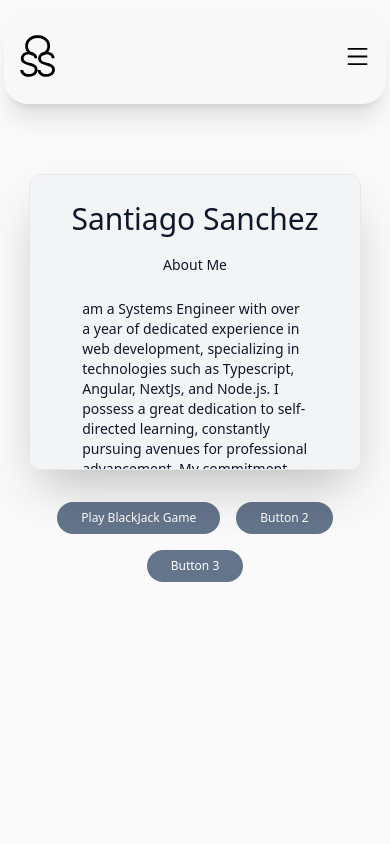
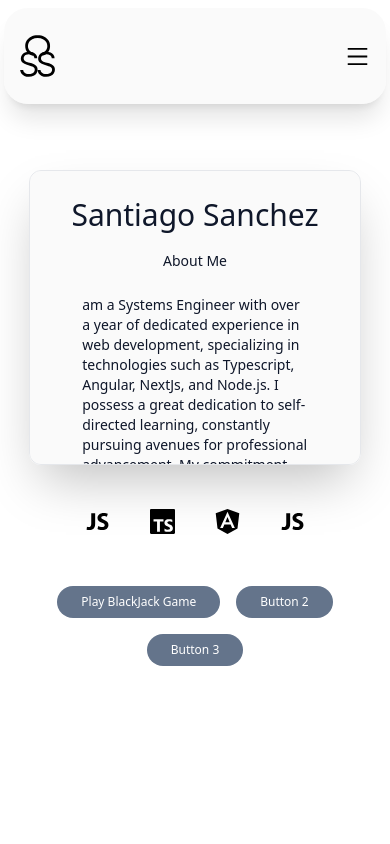
Before and after one commit to santiagoSS99/Portfolio_NextJs, a Next.js app: page / in a window 390 px wide. Shown: the top 844 px of the page. Built offline with nearby package versions, Linux system fonts and the light colour scheme.

Commit message:
:smile: Fixing Responsive design for all devices

```diff
--- a/src/components/Hero.tsx
+++ b/src/components/Hero.tsx
@@ -11,9 +11,9 @@ import { PiAngularLogoFill } from "react-icons/pi";
 const Hero = () => {
   return (
     <>
-      <article className="flex sticky flex-col items-center center justify-center h-screen bg-softwhite shadow-xl">
+      <article className="flex sticky flex-col items-center center justify-center h-screen max-sm:mt-10 shadow-xl">
         <div />
-        <section className="overflow-x-hidden w-[85%] rounded-xl backdrop-blur border bg-gray-100 shadow-2xl justify-center max-h-[90vh] max-sm:h-[35%] overflow-auto box-border scroll-m-3">
+        <section className="overflow-x-hidden w-[85%] rounded-xl backdrop-blur border bg-softwhite shadow-2xl justify-center max-h-[90vh] max-sm:h-[35%] overflow-auto box-border scroll-m-3">
           <motion.h2
             whileHover={{ scale: 1.2 }}
             transition={{ ease: "easeOut" }}
@@ -36,21 +36,17 @@ const Hero = () => {
             challenges within the realm of web development.
           </h1>
         </section>
+        <section className="flex justify-start flex-wrap mt-6">
+          <IoLogoJavascript className="" size={25} style={{ margin: "20px" }} />
+          <SiTypescript size={25} style={{ margin: "20px" }} />
+          <SiAngular size={25} style={{ margin: "20px" }} />
+          <IoLogoJavascript size={25} style={{ margin: "20px" }} />
+        </section>
         <section className="flex flex-wrap justify-start w-[80%] top-20 mb-20 m-6 max-sm:flex max-sm:justify-center">
           <Button buttonName={"Play BlackJack Game"} />
           <Button buttonName={"Button 2"} />
           <Button buttonName={"Button 3"} />
         </section>
-        {/* <section className="flex justify-start flex-wrap">
-          <IoLogoJavascript
-            className={"max-sm:text-sm"}
-            size={75}
-            style={{ margin: "20px" }}
-          />
-          <SiTypescript size={75} style={{ margin: "20px" }} />
-          <SiAngular size={75} style={{ margin: "20px" }} />
-          <IoLogoJavascript size={75} style={{ margin: "20px" }} />
-        </section> */}
       </article>
     </>
   );
```
